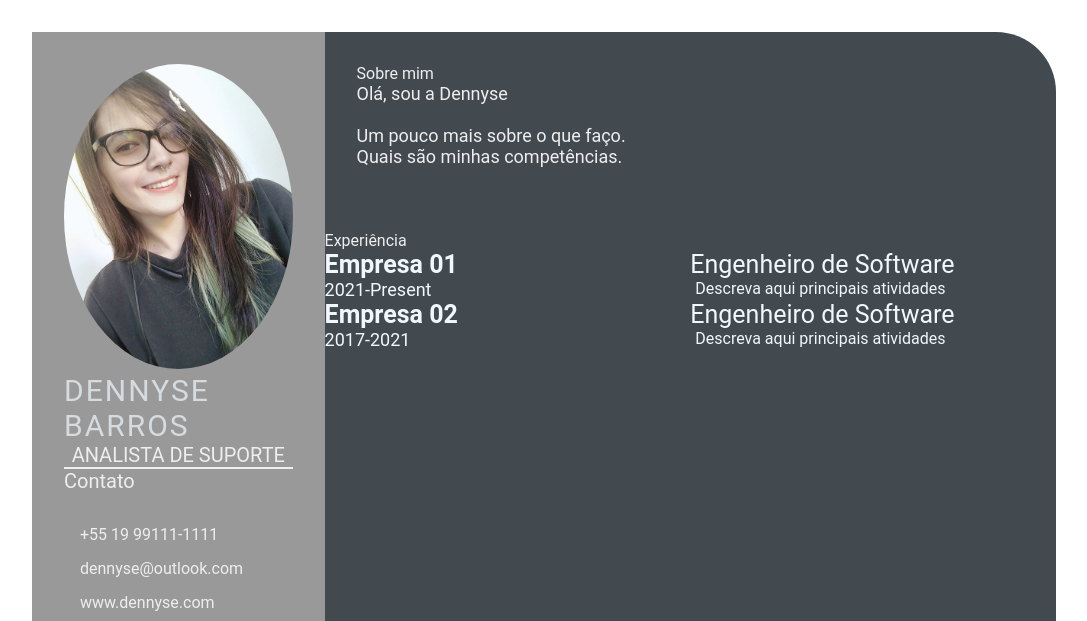
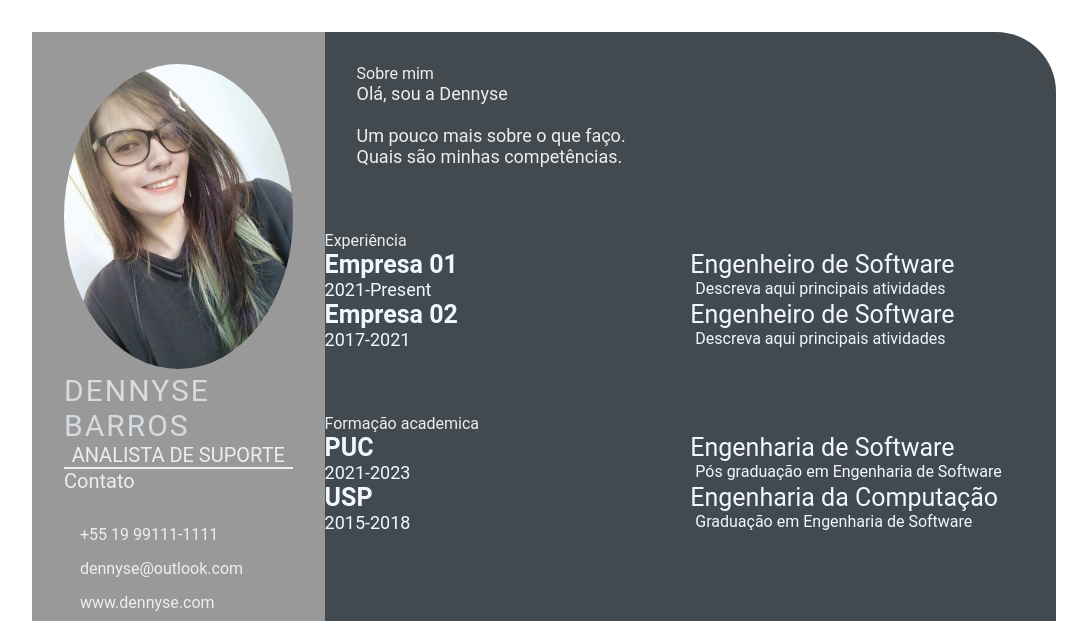
Before and after one commit to DennyseBarros/devweekgit.github.io, a plain HTML site: page index.html in a window 1280 px wide. Shown: the top 621 px of the page, without its empty margins (96-1183 px from the left). Drawn offline with Linux system fonts and the light colour scheme.

Commit message:
feature education (#4)

```diff
--- a/index.html
+++ b/index.html
@@ -75,6 +75,31 @@
                     </div>
                 </div>
             </section>
+            <section class="education gap">
+                <div class="right-title">Formação academica</div>
+                <div class="education-contents">
+                <div class="education-left">
+                    <p class="education-school-name">PUC</p>
+                    <p class="educationp-time-period">2021-2023</p>
+                </div>
+                <div class="education-right">
+                    <p class="education-subject">Engenharia de Software</p>
+                    <p class="education-desc">
+                        Pós graduação em Engenharia de Software
+                    </p>
+                </div>
+                <div class="education-left">
+                    <p class="education-school-name">USP</p>
+                    <p class="educationp-time-period">2015-2018</p>
+                </div>
+                <div class="education-right">
+                    <p class="education-subject">Engenharia da Computação</p>
+                    <p class="education-desc">
+                        Graduação em Engenharia de Software
+                    </p>
+                </div>
+                </div>
+            </section>
         </section>
     </main>
 </body>
```
